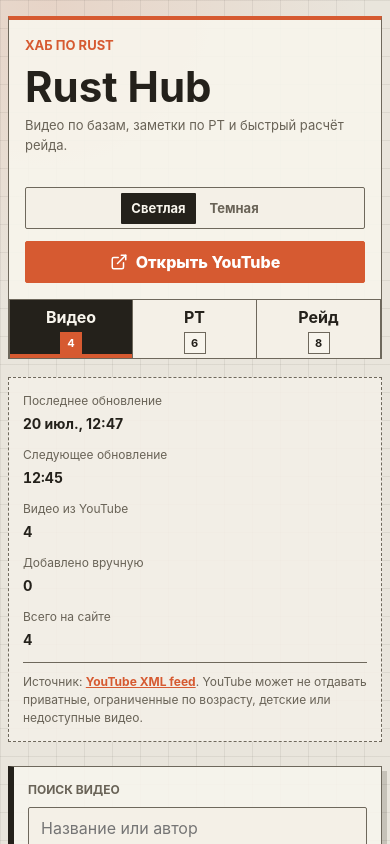
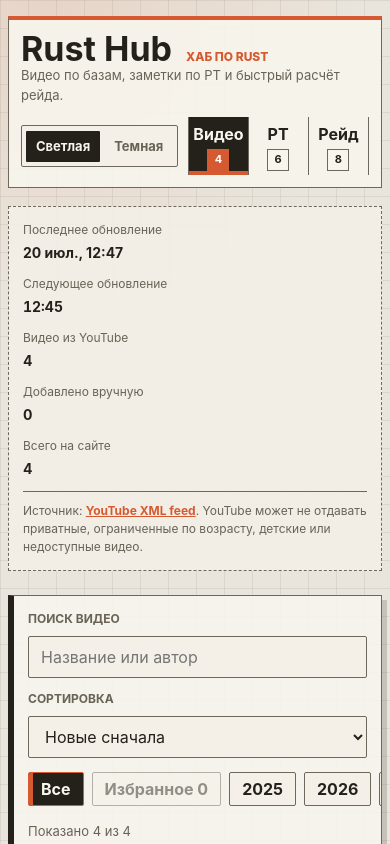
Before and after one commit to xapoow/Rust-Hub, a React (Vite) app: page / in a window 390 px wide. Shown: the top 844 px of the page. Built offline with nearby package versions, Linux system fonts and the light colour scheme.

Commit message:
Compact header and add monument risk colors

```diff
--- a/public/data/monuments.json
+++ b/public/data/monuments.json
@@ -38,7 +38,7 @@
     },
     {
       "id": "water-treatment-plant",
-      "name": "Водокачка",
+      "name": "Очистные сооружения",
       "englishName": "Water Treatment Plant",
       "tier": "Средний тир",
       "radiation": "Низкая",
@@ -89,7 +89,7 @@
     },
     {
       "id": "dome",
-      "name": "Купол",
+      "name": "Сфера",
       "englishName": "Dome",
       "tier": "Низкий тир",
       "radiation": "Низкая",
--- a/src/App.css
+++ b/src/App.css
@@ -14,15 +14,29 @@
 }
 
 .header-primary {
-  align-items: flex-end;
+  align-items: center;
   display: flex;
-  gap: 32px;
+  gap: 24px;
   justify-content: space-between;
-  padding: 24px 26px 22px;
+  padding: 14px 16px;
 }
 
 .header-brand {
   min-width: 0;
+}
+
+.header-title-row {
+  align-items: baseline;
+  display: flex;
+  flex-wrap: wrap;
+  gap: 6px 14px;
+}
+
+.header-title-row > span {
+  color: var(--accent);
+  font-size: 12px;
+  font-weight: 800;
+  text-transform: uppercase;
 }
 
 .eyebrow {
@@ -40,8 +54,8 @@
 }
 
 .page-header h1 {
-  font-size: 54px;
-  margin-bottom: 8px;
+  font-size: 38px;
+  line-height: 1;
 }
 
 .fetch-countdown {
@@ -186,19 +200,16 @@
   gap: 10px;
 }
 
-.header-utility {
+.header-controls {
   align-items: center;
   display: flex;
   flex: 0 0 auto;
-  gap: 12px;
+  gap: 10px;
 }
 
 .view-tabs {
-  background: color-mix(in srgb, var(--button) 72%, transparent);
-  border-top: 1px solid var(--border);
   display: flex;
   gap: 0;
-  padding: 0 18px;
 }
 
 .view-tabs button {
@@ -212,9 +223,9 @@
   gap: 10px;
   font-weight: 700;
   justify-content: center;
-  min-height: 56px;
-  min-width: 128px;
-  padding: 0 22px;
+  min-height: 44px;
+  min-width: 104px;
+  padding: 0 16px;
 }
 
 .view-tabs button:first-child {
@@ -246,7 +257,6 @@
 }
 
 .playlist-link,
-.youtube-link,
 .top-nav a,
 .copy-button,
 .theme-toggle {
@@ -267,30 +277,11 @@
 }
 
 .playlist-link:hover,
-.youtube-link:hover,
 .top-nav a:hover,
 .copy-button:hover,
 .theme-toggle:hover {
   border-color: var(--accent);
   transform: translate(-2px, -2px);
-}
-
-.youtube-link {
-  align-items: center;
-  background: var(--accent);
-  border: 1px solid var(--accent);
-  color: #fff;
-  display: inline-flex;
-  font-weight: 800;
-  gap: 8px;
-  min-height: 42px;
-  padding: 0 16px;
-  text-decoration: none;
-  white-space: nowrap;
-}
-
-.youtube-link:hover {
-  border-color: var(--text);
 }
 
 .theme-toggle {
@@ -331,7 +322,7 @@
 .monument-card {
   background: var(--surface-strong);
   border: 1px solid var(--border);
-  border-left: 6px solid var(--accent);
+  border-left: 6px solid var(--monument-accent, var(--accent));
   clip-path: polygon(0 0, calc(100% - 16px) 0, 100% 16px, 100% 100%, 0 100%);
   color: var(--text);
   display: grid;
@@ -412,6 +403,28 @@
   line-height: 1.08;
 }
 
+.radiation-low {
+  --monument-accent: #39865a;
+  --monument-accent-quiet: rgb(57 134 90 / 14%);
+}
+
+.radiation-medium {
+  --monument-accent: #c58a28;
+  --monument-accent-quiet: rgb(197 138 40 / 16%);
+}
+
+.radiation-high {
+  --monument-accent: #c94b48;
+  --monument-accent-quiet: rgb(201 75 72 / 15%);
+}
+
+.monument-labels {
+  align-items: center;
+  display: flex;
+  flex-wrap: wrap;
+  gap: 8px 12px;
+}
+
 .monument-card > span:not(.monument-tier):not(.monument-facts) {
   color: var(--muted);
 }
@@ -423,10 +436,29 @@
 }
 
 .monument-tier {
-  color: var(--accent);
+  color: var(--monument-accent, var(--accent));
   font-size: 12px;
   font-weight: 800;
   text-transform: uppercase;
+}
+
+.radiation-badge {
+  align-items: center;
+  background: var(--monument-accent-quiet, var(--accent-quiet));
+  border: 1px solid color-mix(in srgb, var(--monument-accent, var(--accent)) 36%, transparent);
+  color: var(--text);
+  display: inline-flex;
+  font-size: 11px;
+  font-weight: 700;
+  gap: 6px;
+  padding: 3px 7px;
+}
+
+.radiation-badge > span {
+  background: var(--monument-accent, var(--accent));
+  border-radius: 50%;
+  height: 7px;
+  width: 7px;
 }
 
 .monument-facts {
@@ -439,7 +471,7 @@
 .monument-detail {
   background: color-mix(in srgb, var(--surface) 88%, transparent);
   border: 1px solid var(--border);
-  border-left: 6px solid var(--accent);
+  border-left: 6px solid var(--monument-accent, var(--accent));
   box-shadow: 8px 8px 0 var(--shadow);
   display: grid;
   gap: 22px;
@@ -483,6 +515,10 @@
 .info-stat strong {
   color: var(--text);
   overflow-wrap: anywhere;
+}
+
+.monument-detail .info-stat:first-child {
+  border-left: 3px solid var(--monument-accent, var(--accent));
 }
 
 .tips-panel {
@@ -994,7 +1030,11 @@
 
 @media (max-width: 980px) {
   .header-primary {
-    align-items: flex-start;
+    flex-wrap: wrap;
+  }
+
+  .header-controls {
+    margin-left: auto;
   }
 
   .feed-status {
@@ -1041,7 +1081,6 @@
   .view-tabs {
     display: grid;
     grid-template-columns: repeat(3, 1fr);
-    padding: 0;
   }
 
   .view-tabs button {
@@ -1050,17 +1089,18 @@
   }
 
   .header-primary {
-    align-items: stretch;
-    flex-direction: column;
-    padding: 20px;
+    padding: 14px;
   }
 
-  .header-utility {
-    justify-content: space-between;
+  .header-controls {
+    display: grid;
+    flex: 1 0 100%;
+    grid-template-columns: auto minmax(0, 1fr);
+    margin-left: 0;
+    width: 100%;
   }
 
   .playlist-link,
-  .youtube-link,
   .top-nav a,
   .copy-button,
   .theme-toggle {
@@ -1143,16 +1183,12 @@
   }
 
   .page-header h1 {
-    font-size: 42px;
+    font-size: 34px;
   }
 
   .header-primary {
-    padding: 16px;
-  }
-
-  .header-utility {
-    display: grid;
-    grid-template-columns: 1fr;
+    gap: 12px;
+    padding: 12px;
   }
 
   .view-tabs button {
@@ -1262,13 +1298,12 @@
 }
 
 @media (max-width: 380px) {
-  .header-utility,
+  .header-controls,
   .nav-actions {
     gap: 8px;
   }
 
   .playlist-link,
-  .youtube-link,
   .top-nav a,
   .copy-button,
   .theme-toggle {
--- a/src/App.jsx
+++ b/src/App.jsx
@@ -1,5 +1,5 @@
 import { useEffect, useMemo, useState } from 'react'
-import { Check, Copy, ExternalLink, Play, Star } from 'lucide-react'
+import { Check, Copy, Play, Star } from 'lucide-react'
 import './App.css'
 
 const FAVORITES_STORAGE_KEY = 'rust-hub-favorites'
@@ -9,9 +9,6 @@ const PLAYLIST_DATA_URL = `${import.meta.env.BASE_URL}data/playlist.json`
 const RAID_DATA_URL = `${import.meta.env.BASE_URL}data/raid.json`
 const SITE_TITLE = 'Rust Hub'
 const THEME_STORAGE_KEY = 'rust-hub-theme'
-const PLAYLIST_URL =
-  'https://www.youtube.com/playlist?list=PLzzSo-3QjuUrdl5aArPofdMsjCzC5DAQd'
-
 const TAG_RULES = [
   ['соло', /\bsolo\b/i],
   ['дуо', /\bduo\b/i],
@@ -140,6 +137,12 @@ function getVideoShareUrl(videoId) {
 
 function getMonumentShareUrl(monumentId) {
   return `${window.location.origin}${window.location.pathname}#/monuments/${encodeURIComponent(monumentId)}`
+}
+
+function getRadiationLevel(radiation) {
+  if (radiation === 'Высокая') return 'high'
+  if (radiation === 'Средняя') return 'medium'
+  return 'low'
 }
 
 async function copyText(value) {
@@ -362,22 +365,17 @@ function Header({ activeView, monumentsData, playlist, raidData, setActiveView,
     <header className="page-header">
       <div className="header-primary">
         <div className="header-brand">
-          <p className="eyebrow">Хаб по Rust</p>
+          <div className="header-title-row">
             <h1>{SITE_TITLE}</h1>
+            <span>Хаб по Rust</span>
+          </div>
           <p className="subtitle">
             Видео по базам, заметки по РТ и быстрый расчёт рейда.
           </p>
         </div>
 
-        <div className="header-utility">
+        <div className="header-controls">
           <ThemeToggle theme={theme} onToggle={onThemeToggle} />
-          <a className="youtube-link" href={PLAYLIST_URL} target="_blank" rel="noreferrer">
-            <ExternalLink aria-hidden="true" size={18} strokeWidth={2} />
-            Открыть YouTube
-          </a>
-        </div>
-      </div>
-
           <nav className="view-tabs" aria-label="Разделы Rust Hub">
             <button
               className={activeView === 'videos' ? 'active' : ''}
@@ -404,6 +402,8 @@ function Header({ activeView, monumentsData, playlist, raidData, setActiveView,
               <strong>{raidData.targets.length}</strong>
             </button>
           </nav>
+        </div>
+      </div>
     </header>
   )
 }
@@ -514,7 +514,7 @@ function MonumentsHub({ monumentsData }) {
           <span>Поиск по РТ</span>
           <input
             onChange={(event) => setQuery(event.target.value)}
-            placeholder="Космодром, Аэродром, Купол..."
+            placeholder="Космодром, Очистные сооружения, Сфера..."
             type="search"
             value={query}
           />
@@ -538,14 +538,25 @@ function MonumentsHub({ monumentsData }) {
 }
 
 function MonumentCard({ monument }) {
+  const radiationLevel = getRadiationLevel(monument.radiation)
+
   return (
-    <a className="monument-card" href={`#/monuments/${encodeURIComponent(monument.id)}`}>
+    <a
+      className={`monument-card radiation-${radiationLevel}`}
+      href={`#/monuments/${encodeURIComponent(monument.id)}`}
+    >
       <MediaSlot className="monument-thumb" label={monument.name} src={monument.imageUrl} />
+      <div className="monument-labels">
         <span className="monument-tier">{monument.tier}</span>
+        <span className="radiation-badge">
+          <span aria-hidden="true" />
+          Радиация: {monument.radiation}
+        </span>
+      </div>
       <strong>{monument.name}</strong>
       <span>{monument.summary}</span>
       <span className="monument-facts">
-        Радиация: {monument.radiation} · Карты: {monument.cards.length ? monument.cards.join(', ') : 'Нет'} · Фьюз:{' '}
+        Карты: {monument.cards.length ? monument.cards.join(', ') : 'Нет'} · Фьюз:{' '}
         {monument.requiresFuse ? 'Нужен' : 'Не нужен'}
       </span>
     </a>
@@ -575,6 +586,8 @@ function MonumentPage({ monument, requestedMonumentId, theme, onThemeToggle }) {
     window.setTimeout(() => setCopied(false), 1400)
   }
 
+  const radiationLevel = getRadiationLevel(monument.radiation)
+
   return (
     <main className="shell">
       <nav className="top-nav" aria-label="Навигация">
@@ -587,9 +600,15 @@ function MonumentPage({ monument, requestedMonumentId, theme, onThemeToggle }) {
         </div>
       </nav>
 
-      <section className="monument-detail">
+      <section className={`monument-detail radiation-${radiationLevel}`}>
         <MediaSlot className="monument-hero-image" label={monument.name} src={monument.imageUrl} />
-        <p className="eyebrow">{monument.tier}</p>
+        <div className="monument-labels">
+          <span className="monument-tier">{monument.tier}</span>
+          <span className="radiation-badge">
+            <span aria-hidden="true" />
+            Радиация: {monument.radiation}
+          </span>
+        </div>
         <h1>{monument.name}</h1>
         <p>{monument.summary}</p>
 
```
Lines whose indentation alone changed are shown as unchanged.
